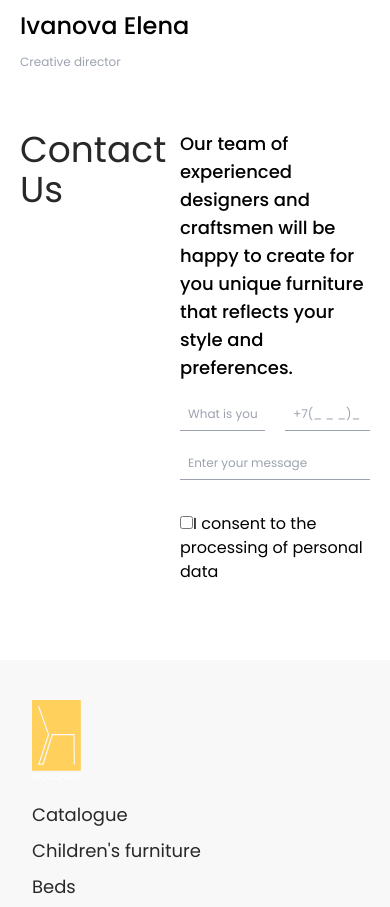
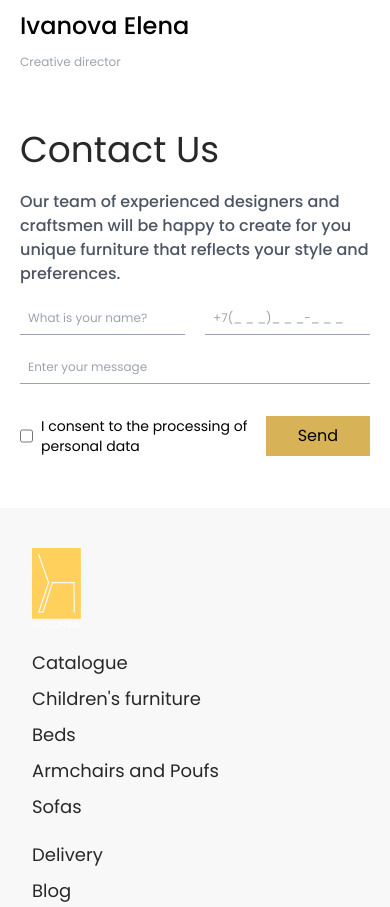
Before and after one commit to raghavbhatirv/wood-fans, a React (Vite) app: page / in a window 390 px wide. Shown: the part 5515-6422 px from the top of the page. Built offline with nearby package versions, Linux system fonts and the light colour scheme; no server answers; the database is empty.

Commit message:
Homepage done.

```diff
--- a/src/Components/Homepage/ContactUs.jsx
+++ b/src/Components/Homepage/ContactUs.jsx
@@ -2,13 +2,13 @@ import React from "react";
 
 function ContactUs() {
   return (
-    <div className="py-5 flex gap-5">
-      <div className="w-2/5">
+    <div className="py-5 flex flex-col md:flex-row gap-5">
+      <div className="md:w-2/5">
         <h3 className="text-dark text-4xl ">Contact Us</h3>
       </div>
-      <div className="w-3/5">
+      <div className="md:w-3/5">
         <div className="flex flex-col gap-4">
-          <p className="font-medium text-lg">
+          <p className="font-medium text-base md:text-lg text-gray-600 py-">
             Our team of experienced designers and craftsmen will be happy to
             create for you unique furniture that reflects your style and
             preferences.
@@ -18,13 +18,13 @@ function ContactUs() {
               type="text"
               name="name"
               placeholder="What is your name?"
-              className="w-1/2 border-b border-gray-400 p-2"
+              className="w-1/2 border-b border-gray-400 p-2 focus:outline-none"
             />
             <input
               type="tel"
               name="number"
               placeholder="+7(_ _ _)_ _ _-_ _ _"
-              className="w-1/2 border-b border-gray-400 p-2"
+              className="w-1/2 border-b border-gray-400 p-2 focus:outline-none"
             />
           </div>
           <div className="text-xs">
@@ -32,19 +32,21 @@ function ContactUs() {
               type="text"
               name="message"
               placeholder="Enter your message"
-              className="w-full border-b border-gray-400 p-2"
+              className="w-full border-b border-gray-400 p-2 focus:outline-none"
             />
           </div>
         </div>
-        <div className="py-8">
-          <div>
+        <div className=" flex justify-between items-center py-8 gap-4">
+          <div className="flex gap-2">
             <input type="checkbox" />
-            <label htmlFor="checkbox">
+            <label htmlFor="checkbox" className="text-sm">
               I consent to the processing of personal data
             </label>
           </div>
           <div>
-            <button></button>
+            <button className="px-8 py-2 md:px-10 md:py-3 bg-primary-yellow hover:bg-yellow-300">
+              Send
+            </button>
           </div>
         </div>
       </div>
```
